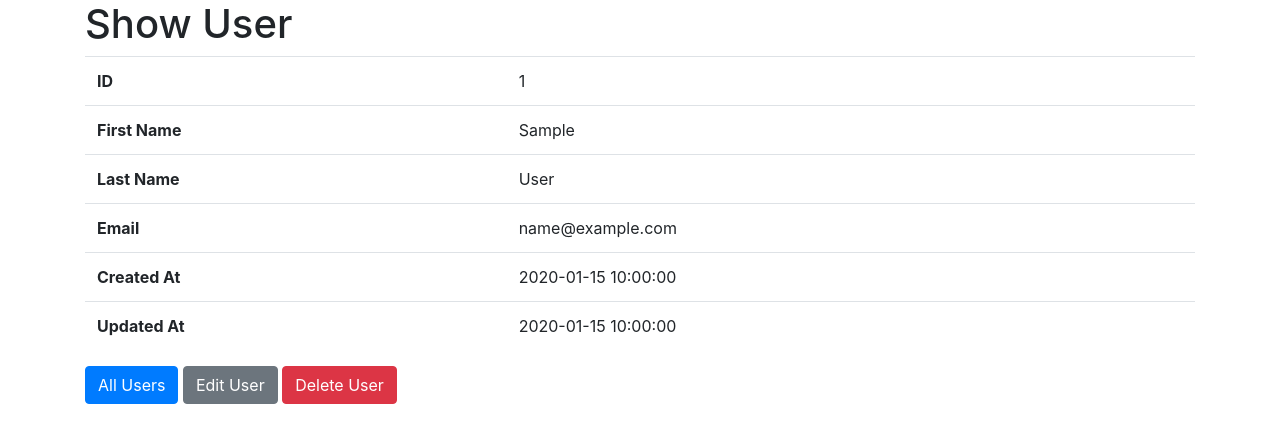
After one commit to jorge2751/Users_CR, a Flask app: page /users/1 in a window 1280 px wide. The commit adds this page. Shown: the top 443 px of the page. Run offline with Flask 2, Linux system fonts and the light colour scheme; tables that the repository leaves empty or names only in its code hold one stand-in row (values such as "Sample post"); some libraries are stand-ins or nearby versions.

Commit message:
Added the last UD of CRUD features

```diff
--- a/server.py
+++ b/server.py
@@ -3,12 +3,44 @@ from user import User
 
 app = Flask(__name__)
 
+# Index page shows all users
 @app.route('/')
-def read():
+def index():
     users = User.get_all()
     return render_template('read.html', users=users)
 
-@app.route('/create', methods=['GET', 'POST'])
+# Show page shows one user
+@app.route('/users/<int:id>')
+def show(id):
+    user = User.get_by_id(id)
+    return render_template('show.html', user=user)
+
+# Edit page shows a form to edit a user
+@app.route('/users/<int:id>/edit')
+def edit(id):
+    user = User.get_by_id(id)
+    return render_template('edit.html', user=user)
+
+# Update action updates a user in the database
+@app.route('/users/<int:id>', methods=['POST'])
+def update(id):
+    data = {
+        'id': id,
+        'first_name': request.form['first_name'],
+        'last_name': request.form['last_name'],
+        'email': request.form['email']
+    }
+    User.save(data)
+    return redirect('/users/{}'.format(id))
+
+# Delete action deletes a user from the database
+@app.route('/users/<int:id>/delete', methods=['POST'])
+def delete(id):
+    User.delete(id)
+    return redirect('/')
+
+# Create page shows a form to create a user
+@app.route('/users/create', methods=['GET', 'POST'])
 def create():
     if request.method == 'POST':
         data = {
@@ -16,10 +48,10 @@ def create():
             'last_name': request.form['last_name'],
             'email': request.form['email']
         }
-        User.save(data)
+        id = User.save(data)
         return redirect('/')
     else:
         return render_template('create.html')
 
 if __name__ == '__main__':
-    app.run(debug=True)
+    app.run(debug=True, port=5000)
--- /dev/null
+++ b/templates/show.html
@@ -0,0 +1,45 @@
+<!DOCTYPE html>
+<html lang="en">
+<head>
+    <meta charset="UTF-8">
+    <meta name="viewport" content="width=device-width, initial-scale=1.0">
+    <title>Show User</title>
+    <link rel="stylesheet" href="https://maxcdn.bootstrapcdn.com/bootstrap/4.0.0/css/bootstrap.min.css">
+</head>
+<body>
+    <div class="container">
+        <h1>Show User</h1>
+        <table class="table">
+            <tr>
+                <th>ID</th>
+                <td>{{ user.id }}</td>
+            </tr>
+            <tr>
+                <th>First Name</th>
+                <td>{{ user.first_name }}</td>
+            </tr>
+            <tr>
+                <th>Last Name</th>
+                <td>{{ user.last_name }}</td>
+            </tr>
+            <tr>
+                <th>Email</th>
+                <td>{{ user.email }}</td>
+            </tr>
+            <tr>
+                <th>Created At</th>
+                <td>{{ user.created_at }}</td>
+            </tr>
+            <tr>
+                <th>Updated At</th>
+                <td>{{ user.updated_at }}</td>
+            </tr>
+        </table>
+        <a href="/" class="btn btn-primary">All Users</a>
+        <a href="/users/{{ user.id }}/edit" class="btn btn-secondary">Edit User</a>
+        <form action="/users/{{ user.id }}/delete" method="post" style="display: inline">
+            <button type="submit" class="btn btn-danger">Delete User</button>
+        </form>
+    </div>
+</body>
+</html>
--- a/user.py
+++ b/user.py
@@ -3,7 +3,7 @@ from mysqlconnection import connectToMySQL
 class User:
     DB = "users_schema"
 
-    def __init__( self , data ):
+    def __init__(self, data):
         self.id = data['id']
         self.first_name = data['first_name']
         self.last_name = data['last_name']
@@ -13,11 +13,14 @@ class User:
 
     @classmethod
     def save(cls, data):
-        query = """
+        if 'id' in data:
+            return cls.update(data)
+        else:
+            query = """
                 INSERT INTO users (first_name, last_name, email)
                 VALUES (%(first_name)s, %(last_name)s, %(email)s);
-        """
-        return connectToMySQL(cls.DB).query_db(query, data)
+            """
+            return connectToMySQL(cls.DB).query_db(query, data)
 
     @classmethod
     def get_all(cls):
@@ -25,5 +28,33 @@ class User:
         results = connectToMySQL(cls.DB).query_db(query)
         users = []
         for user in results:
-            users.append( cls(user) )
+            users.append(cls(user))
         return users
+
+    @classmethod
+    def get_by_id(cls, id):
+        query = "SELECT * FROM users WHERE id = %(id)s;"
+        data = {'id': id}
+        result = connectToMySQL(cls.DB).query_db(query, data)
+        if result:
+            return cls(result[0])
+        return None
+
+    @classmethod
+    def update(cls, data):
+        query = """
+            UPDATE users SET
+                first_name = %(first_name)s,
+                last_name = %(last_name)s,
+                email = %(email)s,
+                updated_at = NOW()
+            WHERE id = %(id)s;
+        """
+        connectToMySQL(cls.DB).query_db(query, data)
+        return data['id']
+
+    @classmethod
+    def delete(cls, id):
+        query = "DELETE FROM users WHERE id = %(id)s;"
+        data = {'id': id}
+        connectToMySQL(cls.DB).query_db(query, data)
```
Also changed, not shown: templates/edit.html (added, +30 -0 lines), templates/read.html (+12 -6 lines).
